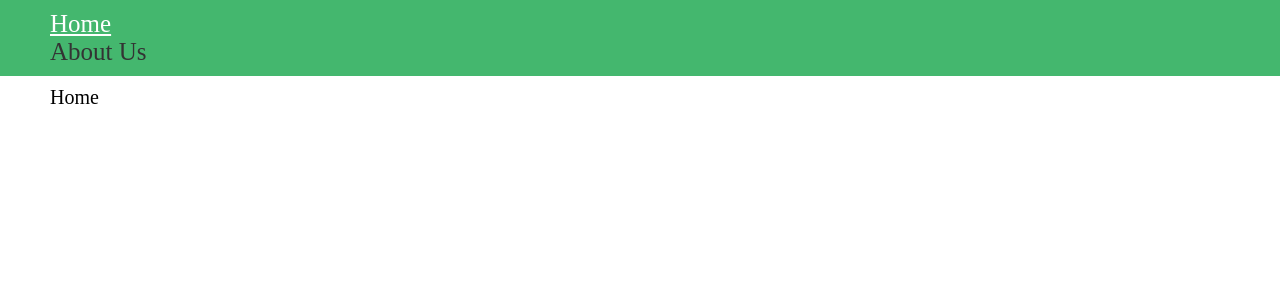
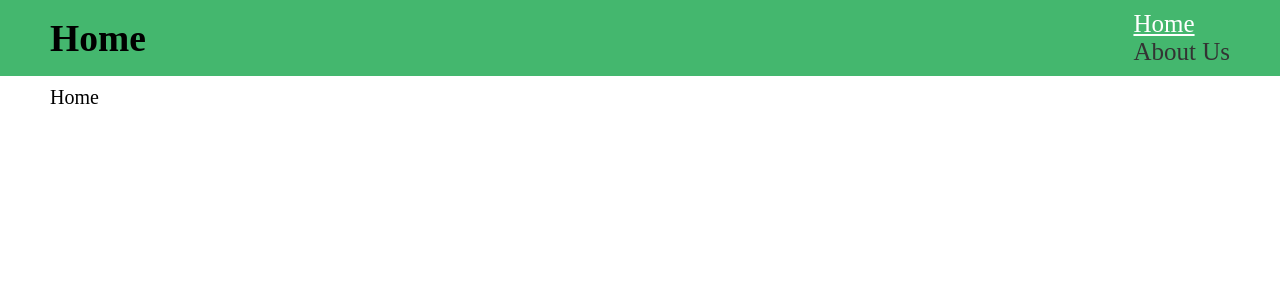
Before and after one commit to MOONcitizenX/react-stage3, a React (Vite) app: page / in a window 1280 px wide. Shown: the top 300 px of the page. Built offline with nearby package versions, Linux system fonts and the light colour scheme.

Commit message:
feat: add header dynamic current page title

```diff
--- a/src/App.tsx
+++ b/src/App.tsx
@@ -8,7 +8,6 @@ import Layout from './components/Layout';
 export default class App extends Component {
   render() {
     return (
-      <>
       <Routes>
         <Route path="/" element={<Layout />}>
           <Route index element={<HomePage />} />
@@ -16,7 +15,6 @@ export default class App extends Component {
           <Route path="*" element={<Page404 />} />
         </Route>
       </Routes>
-      </>
     );
   }
 }
--- a/src/components/Header.module.css
+++ b/src/components/Header.module.css
@@ -5,6 +5,9 @@
 
 .nav {
   font-size: 2.5rem;
+  display: flex;
+  justify-content: space-between;
+  align-items: center;
 }
 
 .nav-list {
--- a/src/components/Header.tsx
+++ b/src/components/Header.tsx
@@ -1,6 +1,7 @@
 import React, { Component } from 'react';
 import { NavLink } from 'react-router-dom';
 import s from './Header.module.css';
+import { Routes, Route } from 'react-router-dom';
 
 export default class Header extends Component {
   render() {
@@ -8,6 +9,13 @@ export default class Header extends Component {
       <header className={s.header}>
         <div className="container">
           <nav className={s.nav}>
+            <h2>
+              <Routes>
+                <Route path="/" element={'Home'} />
+                <Route path="/about" element={'About Us'} />
+                <Route path="*" element={'Not Found'} />
+              </Routes>
+            </h2>
             <ul className={s.navList}>
               <li className={s.navItem}>
                 <NavLink to="/" className={s.navLink}>
```
Lines whose indentation alone changed are shown as unchanged.
